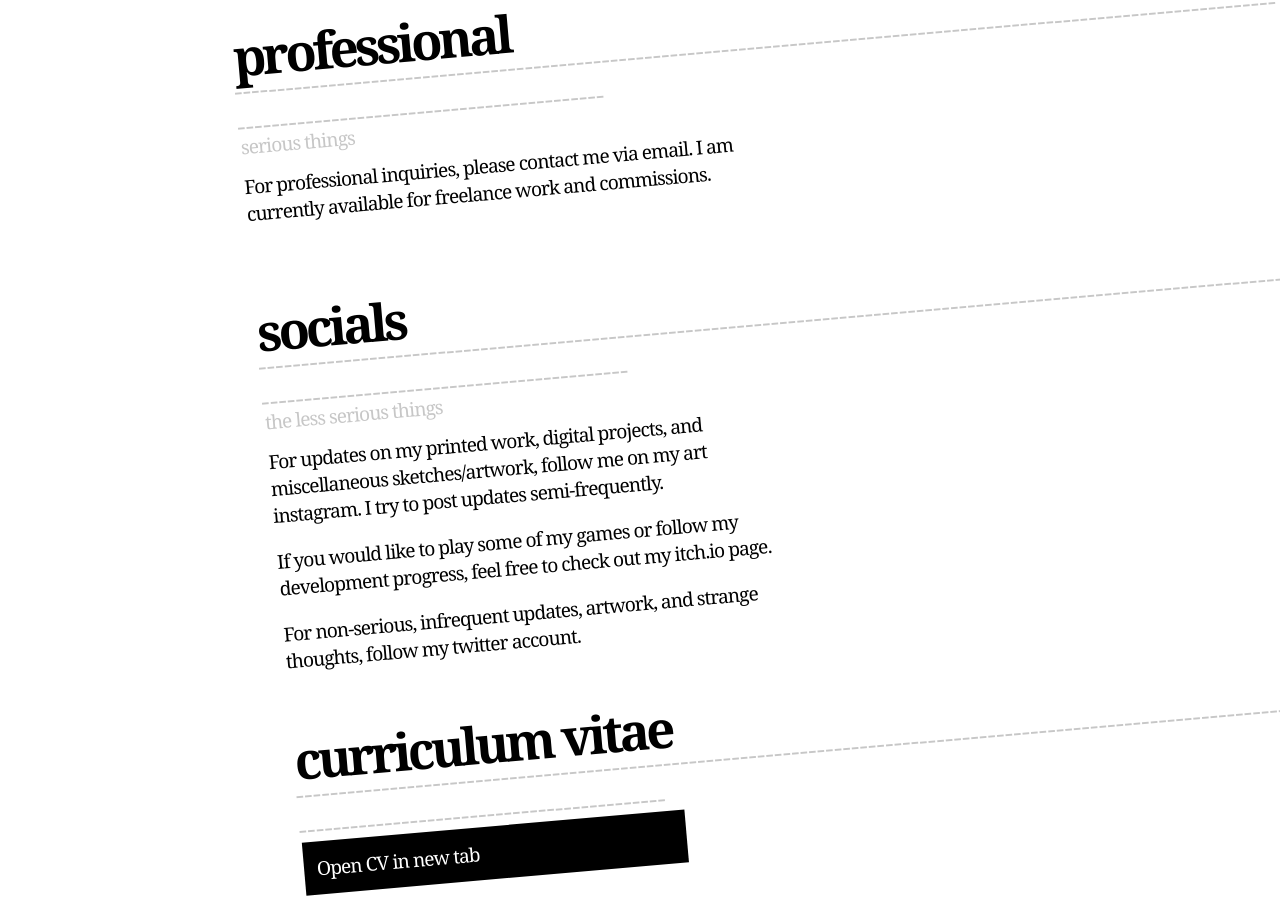
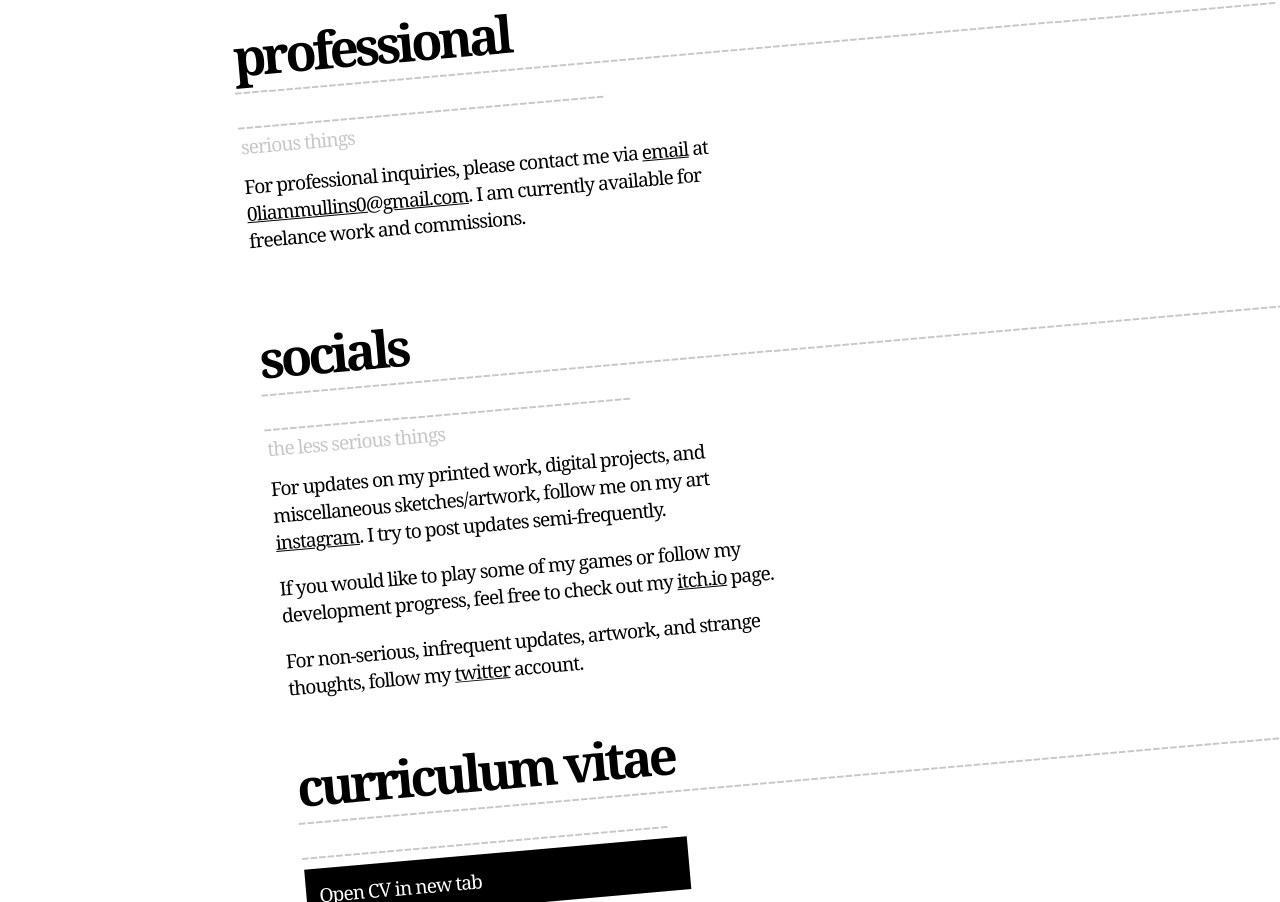
Before and after one commit to funderfuldev/liammullins.net, a React (Vite) app in the folder liammullins-net/: page /contact in a window 1280 px wide. Shown: the part 413-1315 px from the top of the page. Built offline with nearby package versions, Linux system fonts and the light colour scheme.

Commit message:
adding links

```diff
--- a/liammullins-net/src/pages/Contact.tsx
+++ b/liammullins-net/src/pages/Contact.tsx
@@ -17,7 +17,7 @@ export default function Contact() {
                 </p>
                 <div style={{height: '8vw'}}></div>
                 <div style={{rotate: '-0deg'}}>
-                    <p className='pageBody'>For professional inquiries, please contact me via email. I am currently available for freelance work and commissions.</p>
+                    <p className='pageBody'>For professional inquiries, please contact me via <u>email</u> at <u>0liammullins0@gmail.com</u>. I am currently available for freelance work and commissions.</p>
                 </div>
                 <div className='biographyPhotos'>
                 <div style={{height: '0vw'}}></div>
@@ -29,11 +29,11 @@ export default function Contact() {
                 </p>
                 <div style={{height: '8vw'}}></div>
                 <div style={{rotate: '-0deg'}}>
-                    <p className='pageBody'>For updates on my printed work, digital projects, and miscellaneous sketches/artwork, follow me on my art instagram. I try to post updates semi-frequently.</p>
+                    <p className='pageBody'>For updates on my printed work, digital projects, and miscellaneous sketches/artwork, follow me on my art <u>instagram</u>. I try to post updates semi-frequently.</p>
                     <div style={{height: '0vw'}}></div>
-                    <p className='pageBody'>If you would like to play some of my games or follow my development progress, feel free to check out my itch.io page.</p>
+                    <p className='pageBody'>If you would like to play some of my games or follow my development progress, feel free to check out my <u>itch.io</u> page.</p>
                     <div style={{height: '0vw'}}></div>
-                    <p className='pageBody'>For non-serious, infrequent updates, artwork, and strange thoughts, follow my twitter account.</p>
+                    <p className='pageBody'>For non-serious, infrequent updates, artwork, and strange thoughts, follow my <u>twitter</u> account.</p>
                 </div>
 
                 <p className='pageHeaderText'><b>curriculum vitae</b>
```
